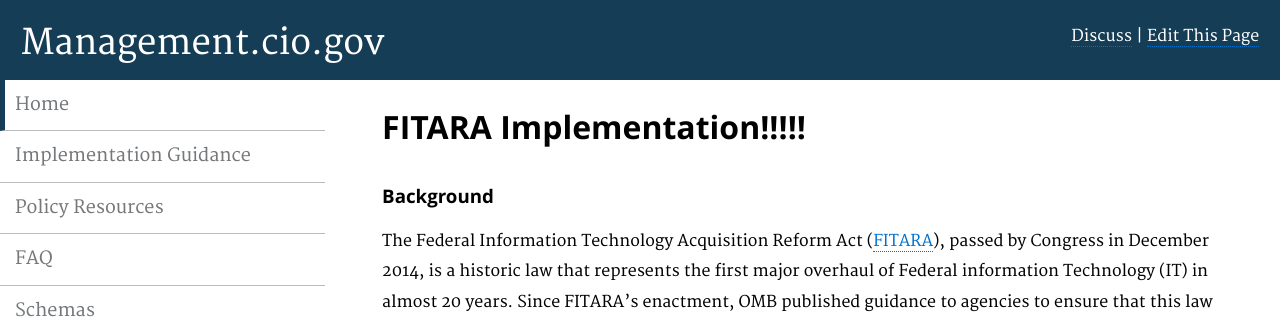
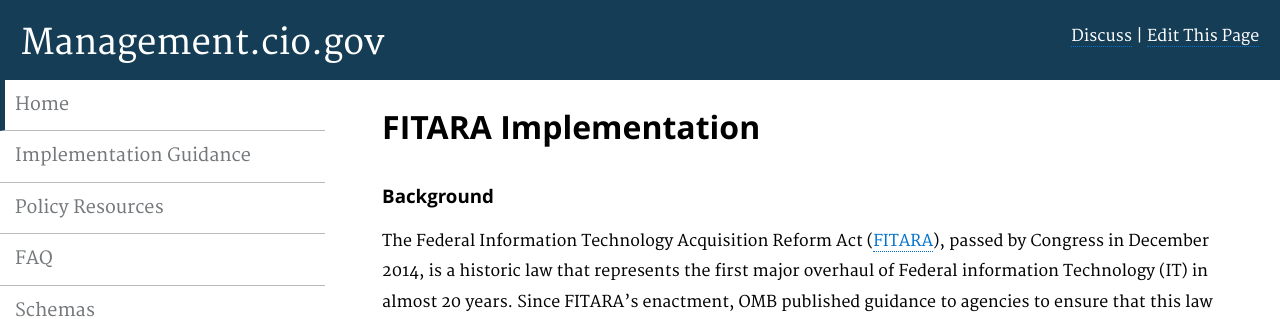
Before and after one commit to WhiteHouse/CIOmanagement, a Jekyll site: the page built from pages/index.md, in a window 1280 px wide and 1206 px high. Shown: the top 319 px of the window. Built offline with Jekyll 4.4.1, drawn with Linux system fonts in a browser that asks for light colours; Markdown is read by kramdown in place of the engine named in the settings.

```diff
--- a/pages/index.md
+++ b/pages/index.md
@@ -4,7 +4,7 @@ title: Overview
 permalink: /
 description: FITARA Draft site
 ---
-# FITARA Implementation!!!!!
+# FITARA Implementation
 
 ### Background
 
```
